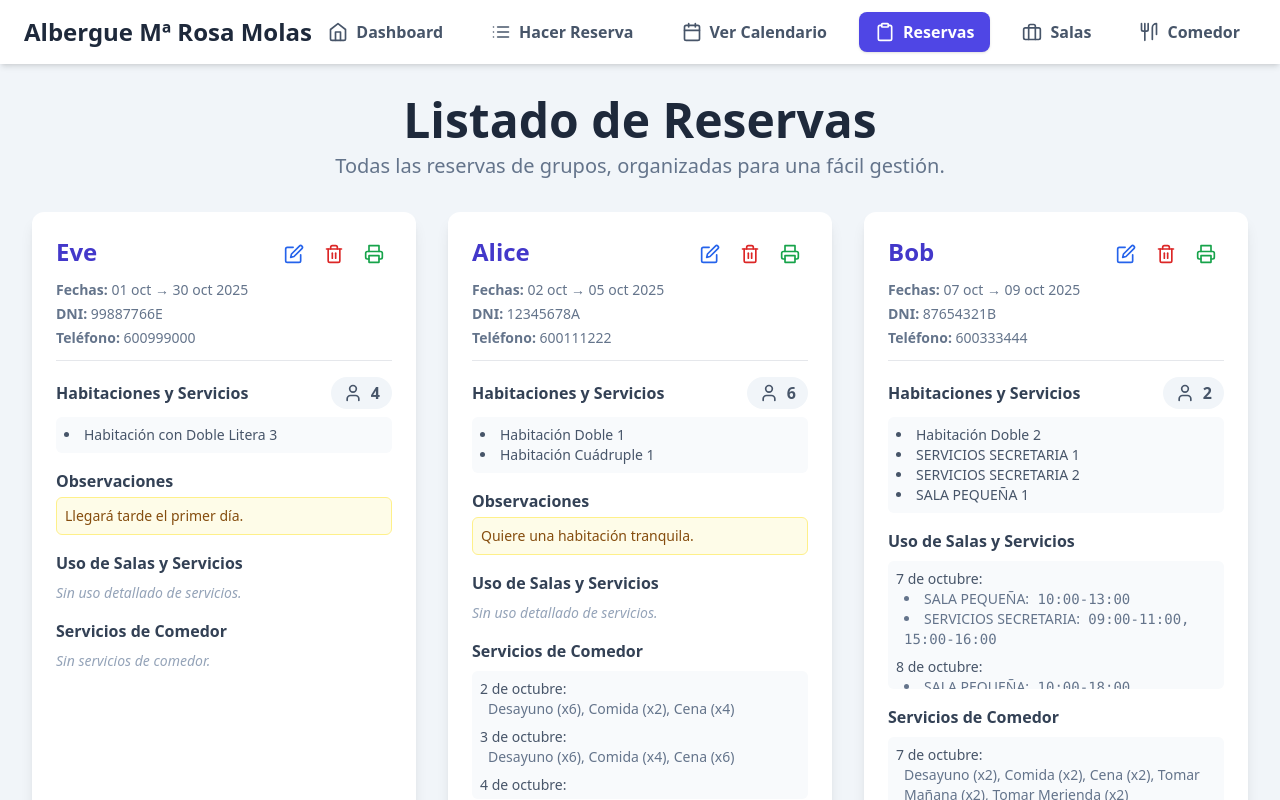
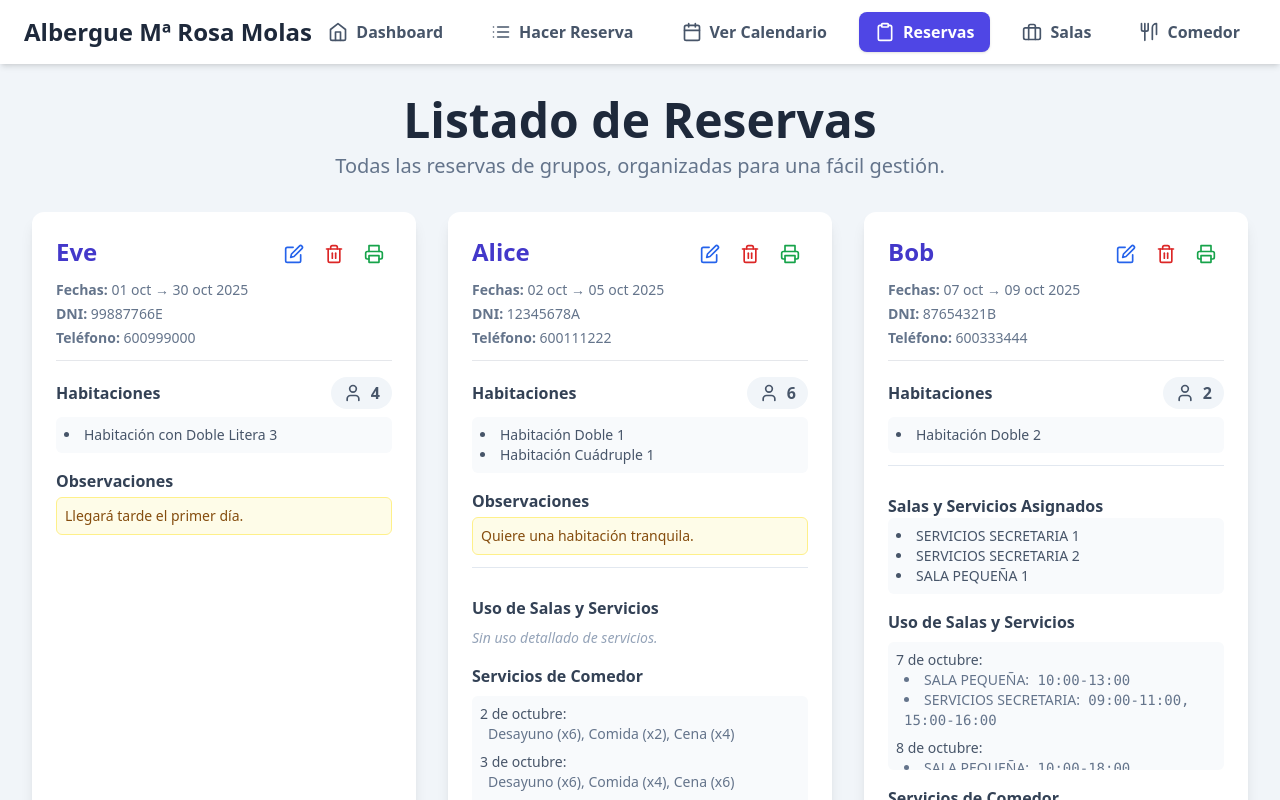
Before and after one commit to majocon-bot/https-github.com-majocon-bot-alberguemrosamolas, a React (Vite) app: page / in a window 1280 px wide. Both pictures are taken after a click on the button "Reservas". Shown: the top 800 px of the page. Built offline with nearby package versions, Linux system fonts and the light colour scheme.

Commit message:
feat(reservations): Differentiate room and service reservations in list
Separate reservations into room and service types within the reservation list view. This improves clarity by allowing users to quickly distinguish between different types of bookings.

```diff
--- a/components/ReservationsListView.tsx
+++ b/components/ReservationsListView.tsx
@@ -93,7 +93,11 @@ const ReservationsListView: React.FC<ReservationsListViewProps> = ({ reservation
 
       {groupedReservations.length > 0 ? (
         <div className="grid grid-cols-1 md:grid-cols-2 xl:grid-cols-3 gap-8">
-          {groupedReservations.map(group => (
+          {groupedReservations.map(group => {
+            const roomReservations = group.reservations.filter(res => ROOM_TYPES.some(rt => rt.id === res.roomType));
+            const serviceReservations = group.reservations.filter(res => SERVICE_TYPES.some(st => st.id === res.roomType));
+
+            return (
               <div key={group.guestName} id={`reservation-${group.guestName}`} className="bg-white p-6 rounded-xl shadow-lg flex flex-col transition-all duration-300 hover:shadow-2xl hover:scale-[1.02]">
                 <div className="flex justify-between items-start mb-2">
                   <h2 className="text-2xl font-bold text-indigo-700">{group.guestName}</h2>
@@ -109,10 +113,11 @@ const ReservationsListView: React.FC<ReservationsListViewProps> = ({ reservation
                   <p><strong>Teléfono:</strong> {group.reservations[0]?.phone}</p>
                 </div>
 
-              <div className="flex-grow space-y-4">
+                <div className="flex-grow flex flex-col space-y-4">
+                  {/* --- ROOMS SECTION --- */}
                   <div>
                       <div className="flex justify-between items-center mb-2">
-                        <h3 className="font-semibold text-slate-700">Habitaciones y Servicios</h3>
+                          <h3 className="font-semibold text-slate-700">Habitaciones</h3>
                            {group.totalGuests > 0 && (
                               <div className="flex items-center space-x-2 text-slate-600 font-bold bg-slate-100 px-3 py-1 rounded-full">
                                   <UserIcon className="w-5 h-5"/>
@@ -120,12 +125,16 @@ const ReservationsListView: React.FC<ReservationsListViewProps> = ({ reservation
                               </div>
                           )}
                       </div>
+                      {roomReservations.length > 0 ? (
                         <ul className="list-disc list-inside text-slate-600 text-sm max-h-24 overflow-y-auto bg-slate-50 p-2 rounded-md">
-                        {group.reservations.sort((a,b) => a.roomId.localeCompare(b.roomId)).map(res => {
+                            {roomReservations.sort((a,b) => a.roomId.localeCompare(b.roomId)).map(res => {
                                 const itemDetails = ALL_INDIVIDUAL_ITEMS.find(i => i.id === res.roomId);
                                 return <li key={res.id}>{itemDetails?.name || res.roomId}</li>
                             })}
                         </ul>
+                      ) : (
+                        <p className="text-sm text-slate-400 italic">Sin habitaciones asignadas.</p>
+                      )}
                   </div>
 
                   {group.reservations[0]?.observations && (
@@ -134,6 +143,23 @@ const ReservationsListView: React.FC<ReservationsListViewProps> = ({ reservation
                           <p className="text-sm bg-yellow-50 border border-yellow-200 text-yellow-800 p-2 rounded-md">
                               {group.reservations[0].observations}
                           </p>
+                      </div>
+                  )}
+
+                  {/* --- SEPARATOR & SERVICES SECTION --- */}
+                  {(serviceReservations.length > 0 || Object.keys(group.otherServicesSummary).length > 0 || Object.keys(group.diningSummary).length > 0) && (
+                    <>
+                      <hr className="!my-3 border-slate-200" />
+
+                      {serviceReservations.length > 0 && (
+                        <div>
+                            <h3 className="font-semibold text-slate-700">Salas y Servicios Asignados</h3>
+                            <ul className="list-disc list-inside text-slate-600 text-sm max-h-24 overflow-y-auto bg-slate-50 p-2 rounded-md">
+                                {serviceReservations.sort((a,b) => a.roomId.localeCompare(b.roomId)).map(res => {
+                                    const itemDetails = ALL_INDIVIDUAL_ITEMS.find(i => i.id === res.roomId);
+                                    return <li key={res.id}>{itemDetails?.name || res.roomId}</li>
+                                })}
+                            </ul>
                         </div>
                       )}
 
@@ -189,9 +215,12 @@ const ReservationsListView: React.FC<ReservationsListViewProps> = ({ reservation
                               <p className="text-sm text-slate-400 italic">Sin servicios de comedor.</p>
                           )}
                       </div>
+                    </>
+                  )}
                 </div>
               </div>
-          ))}
+            )
+          })}
         </div>
       ) : (
         <div className="text-center py-16 bg-white rounded-xl shadow-lg">
```
Lines whose indentation alone changed are shown as unchanged.
